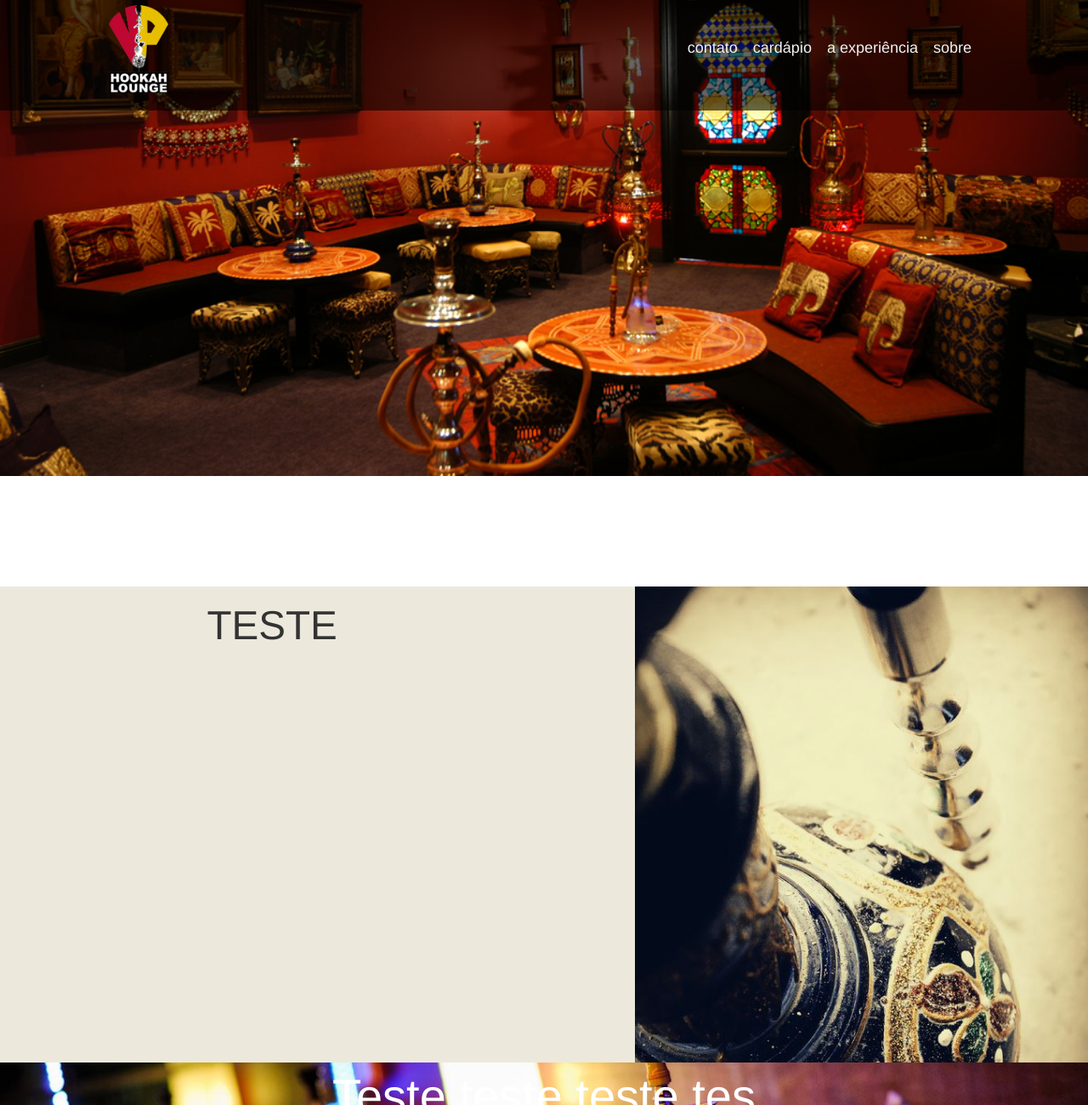
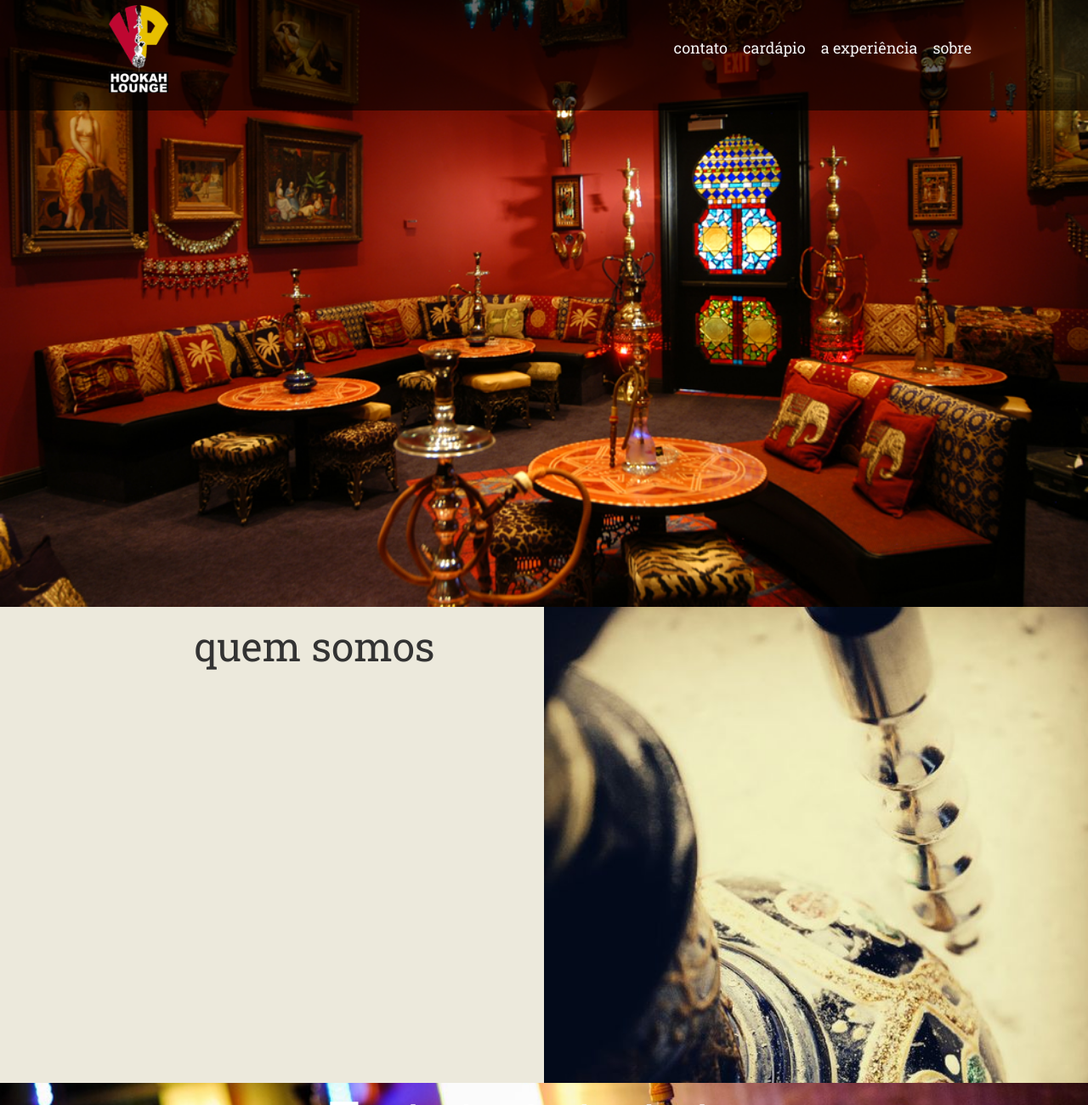
Before and after one commit to marcusvcribeiro/Hookah, a plain HTML site: page index.html in a window 1280 px wide. Shown: the top 1300 px of the page at 85% size. Drawn offline with nearby package versions, Linux system fonts and the light colour scheme; files whose address does not match are found by name.

Commit message:
pequenas mudanças, correção do header

```diff
--- a/css/base/base.scss
+++ b/css/base/base.scss
@@ -1,6 +1,6 @@
 /**BASE**/
 body {
-  font-family: "Roboto Slab", serif;
+  font-family: "Roboto Slab", serif !important;
 }
 
 .container {
--- a/css/layout/about.scss
+++ b/css/layout/about.scss
@@ -15,7 +15,7 @@
 .about {
   height: 40em;
   width: 100%;
-  background-color: red;
+  // background-color: red;
   .aboutDescricao{
     background-color: #ece9dc;
     height: 100%;
--- a/css/layout/header.scss
+++ b/css/layout/header.scss
@@ -4,7 +4,7 @@
     background-size: cover;
     display: block;
     width: 100%;
-    height: 40em;
+    height: 51em;
     position: relative;
 }
 nav {
@@ -13,7 +13,7 @@ nav {
   min-height: 79px;
   overflow: hidden;
   position: relative;
-  top: -40em;}
+  }
 
 .logo {
   background: url(../images/logo.png) transparent no-repeat center top;
@@ -76,9 +76,10 @@ ul.nav-links li.icon {
 @media (max-width: 680px) {
   .nav {
     margin: auto;
-    background-color: #000;
+    background-color: rgba(0,0,0,0.6);
     min-height: 7em;
     overflow: hidden;
+
     }
   .logo {
     background: url(../images/logo.png) transparent no-repeat center top;
--- a/index.html
+++ b/index.html
@@ -19,7 +19,7 @@
     <body>
 
      <header id="topo" class="header-container">
-         <div class="fundo1"></div>
+         <div class="fundo1">
         <nav class="nav">
             <div class="pull-left logo"></div>
             <a href="javascript:void(0);" onclick="navBarEffect()">
@@ -33,19 +33,19 @@
                 <li><a href="#contact">contato</a></li>
             </ul>
         </nav>
-
+</div>
     </header>
-
-<div class="about">
-  <div class="aboutDescricao col-md-7">
-    <h1>TESTE</h1>
-  </div>
-  <div class="aboutImg col-md-5"></div>
+<div class="row">
+    <div class="about">
+        <div class="aboutDescricao col-sm-6">
+            <h1>quem somos</h1>
+        </div>
+        <div class="aboutImg col-sm-6"></div>
+    </div>
+    <div class="parallaxNarguile col-sm-12">
+    <p>Teste teste teste tes</p>
+    </div>
 </div>
-<div class="parallaxNarguile">
-  <p>Teste teste teste tes</p>
-</div>
-
 <div class="galeria">
   <div class="topoGaleria">
     <h3>Galeria</h3>
```
Also changed, not shown: css/estilos.css, css/estilos.scss (line endings or trailing spaces).
